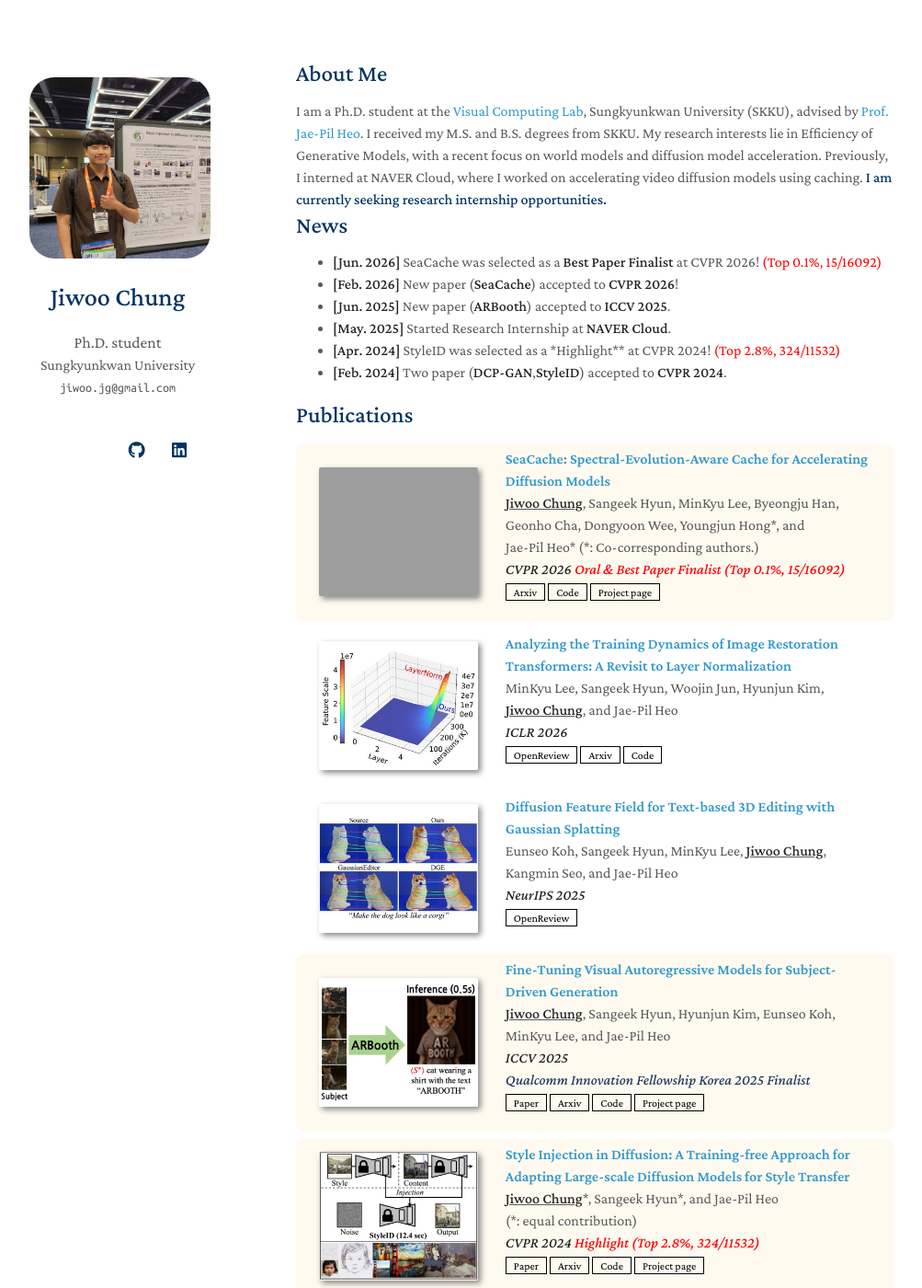
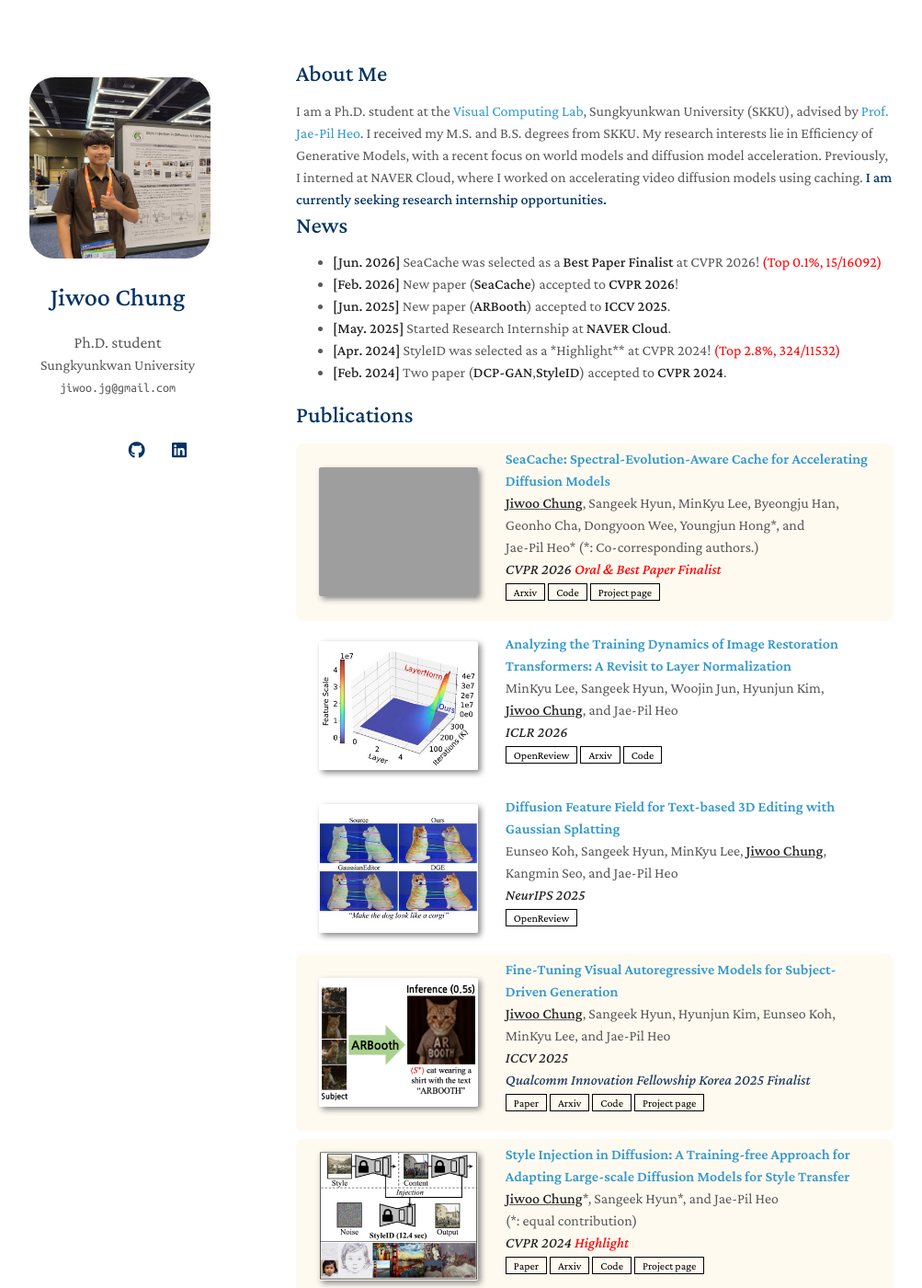
Before and after one commit to jiwoogit/jiwoogit.github.io, a Jekyll site: the page built from index.md, in a window 1280 px wide and 1400 px high. Shown: the whole window at 92% size, without its empty margins (148-1151 px from the left). Built offline with Jekyll 4.4.1, drawn with Linux system fonts in a browser that asks for light colours; nearby versions of some CDN libraries; a style sheet for code colours, icons or effects is not loaded; our own code applies the rules of GitHub Pages for plain Markdown files; grey boxes are pictures that could not be loaded.

Commit message:
Update publications.md

```diff
--- a/_includes/publications.md
+++ b/_includes/publications.md
@@ -13,7 +13,7 @@
   <div class="col-sm-9" style="position: relative;padding-right: 15px;padding-left: 20px;">
     <div class="title"><a href="https://arxiv.org/abs/2602.18993">SeaCache: Spectral-Evolution-Aware Cache for Accelerating Diffusion Models</a></div>
     <div class="author"><u><strong>Jiwoo&nbsp;Chung</strong></u>, Sangeek&nbsp;Hyun, MinKyu&nbsp;Lee, Byeongju&nbsp;Han, Geonho&nbsp;Cha, Dongyoon&nbsp;Wee, Youngjun&nbsp;Hong*, and Jae&#8209;Pil&nbsp;Heo* (*:&nbsp;Co&#8209;corresponding&nbsp;authors.)</div>
-    <div class="periodical"><em><strong>CVPR 2026</strong> <span style="color:red;"> Oral &amp; Best Paper Finalist (Top 0.1%, 15/16092)</span></em></div>
+    <div class="periodical"><em><strong>CVPR 2026</strong> <span style="color:red;"> Oral &amp; Best Paper Finalist</span></em></div>
     <div class="links">
         <!-- <a href="https://openaccess.thecvf.com/content/CVPR2024/html/Chung_Style_Injection_in_Diffusion_A_Training-free_Approach_for_Adapting_Large-scale_CVPR_2024_paper.html" class="btn btn-sm z-depth-0" role="button" target="_blank" style="font-size:12px;">Paper</a> -->
         <a href="https://arxiv.org/abs/2602.18993" class="btn btn-sm z-depth-0" role="button" target="_blank" style="font-size:12px;">Arxiv</a>
@@ -94,7 +94,7 @@
   <div class="col-sm-9" style="position: relative;padding-right: 15px;padding-left: 20px;">
     <div class="title"><a href="https://openaccess.thecvf.com/content/CVPR2024/html/Chung_Style_Injection_in_Diffusion_A_Training-free_Approach_for_Adapting_Large-scale_CVPR_2024_paper.html">Style Injection in Diffusion: A Training-free Approach for Adapting Large-scale Diffusion Models for Style Transfer</a></div>
     <div class="author"><u><strong>Jiwoo&nbsp;Chung</strong></u>*, Sangeek&nbsp;Hyun*, and Jae&#8209;Pil&nbsp;Heo (*:&nbsp;equal&nbsp;contribution)</div>
-    <div class="periodical"><em><strong>CVPR 2024</strong> <span style="color:red;"> Highlight (Top 2.8%, 324/11532)</span></em></div>
+    <div class="periodical"><em><strong>CVPR 2024</strong> <span style="color:red;"> Highlight</span></em></div>
     <div class="links">
         <a href="https://openaccess.thecvf.com/content/CVPR2024/html/Chung_Style_Injection_in_Diffusion_A_Training-free_Approach_for_Adapting_Large-scale_CVPR_2024_paper.html" class="btn btn-sm z-depth-0" role="button" target="_blank" style="font-size:12px;">Paper</a>
         <a href="https://arxiv.org/abs/2312.09008" class="btn btn-sm z-depth-0" role="button" target="_blank" style="font-size:12px;">Arxiv</a>
```
